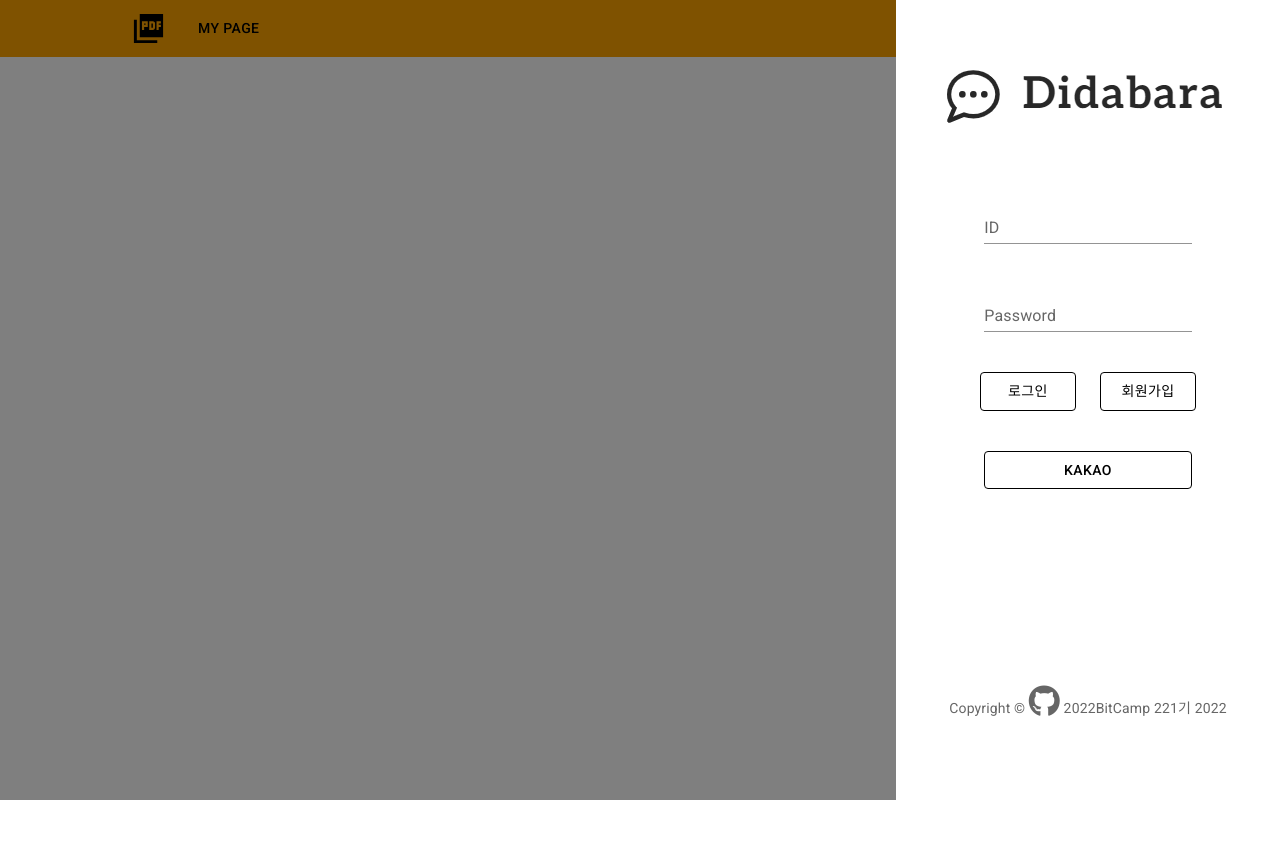
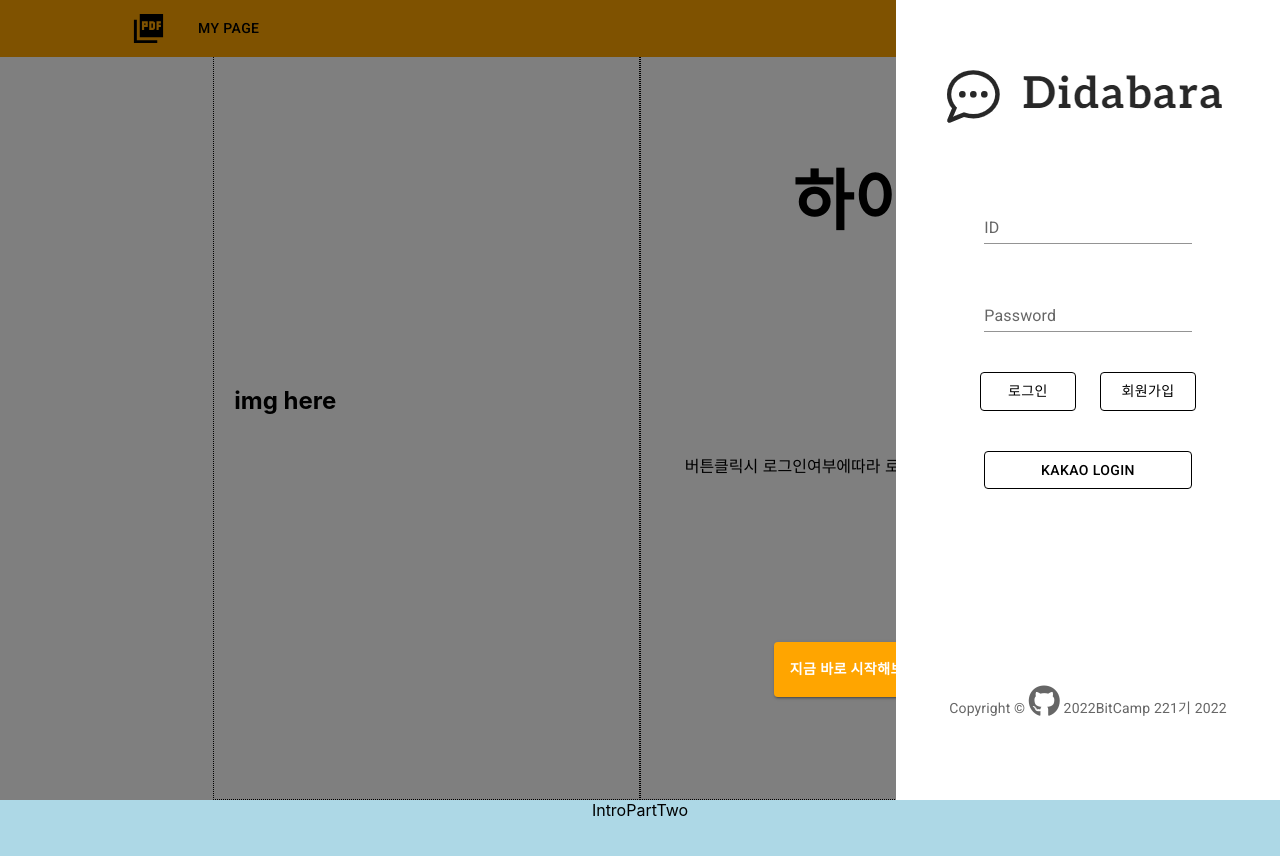
Before and after one commit to akskflwn/DidabaraProject, a React (Create React App) app in the folder didabarafront/react/: page /login in a window 1280 px wide. Shown: the top 856 px of the page. Before the commit the page ends 800 px from the top, so only its background shows below. Built offline with nearby package versions, Linux system fonts and the light colour scheme.

Commit message:
function added on buttons and main page structure grid

```diff
--- /dev/null
+++ b/didabarafront/react/src/components/IntroPartOne.jsx
@@ -0,0 +1,58 @@
+import { Button, Grid } from "@mui/material";
+import React from "react";
+import styled from "styled-components";
+import InfoHardCodingText from "../items/InfoHardCodingText";
+
+const StyledGrid = styled(Grid)`
+  width: 100%;
+  height: 100vh;
+  background-color: white;
+`;
+const StyledInnerGridLeft = styled(Grid)`
+  border: 1px dotted black;
+  display: flex;
+  align-items: center;
+  padding: 20px;
+`;
+const StyledInnerGridRight = styled(Grid)`
+  border: 1px dotted black;
+  display: flex;
+  flex-direction: column;
+  justify-content: center;
+  align-items: center;
+  padding: 20px;
+`;
+const StyledH2 = styled.h2`
+  font: 52px;
+`;
+const StyledButton = styled(Button)`
+  && {
+    color: white;
+    font-weight: bold;
+    height: 55px;
+    background-color: orange;
+    transition: color 0.3s ease-in-out;
+    transition: background-color 0.3s ease-in-out;
+    &:hover {
+      color: black;
+      background-color: white;
+    }
+  }
+`;
+
+function IntroPartOne() {
+  return (
+    <StyledGrid container justifyContent="center" gap={0}>
+      <StyledInnerGridLeft item lg={4} md={5} sm={11} xs={11}>
+        <StyledH2>img here</StyledH2>
+      </StyledInnerGridLeft>
+      <StyledInnerGridRight container item lg={4} md={5} sm={11} xs={11}>
+        <InfoHardCodingText />
+        버튼클릭시 로그인여부에따라 로그인창을 띄우거나
+        <StyledButton variant="contained">지금 바로 시작해보기</StyledButton>
+      </StyledInnerGridRight>
+    </StyledGrid>
+  );
+}
+
+export default IntroPartOne;
--- /dev/null
+++ b/didabarafront/react/src/components/IntroPartTwo.jsx
@@ -0,0 +1,14 @@
+import React from "react";
+import { Grid } from "@mui/material";
+import styled from "styled-components";
+
+const StyledGrid = styled(Grid)`
+  width: 100%;
+  height: 100vh;
+  background-color: lightBlue;
+`;
+function IntroPartTwo() {
+  return <StyledGrid>IntroPartTwo</StyledGrid>;
+}
+
+export default IntroPartTwo;
--- a/didabarafront/react/src/components/LoginInput.jsx
+++ b/didabarafront/react/src/components/LoginInput.jsx
@@ -3,7 +3,7 @@ import { Button, Grid, Input, InputLabel } from "@mui/material";
 import styled from "styled-components";
 import { FormControl } from "@mui/material";
 import { KakaoLoginAPI } from "../config/KakaoApi";
-import { useNavigate } from "react-router-dom";
+import { SendingLoginRequest } from "../config/NormalLoginApi";
 
 const StyledInput = styled(FormControl)`
   && {
@@ -15,7 +15,7 @@ const StyledContainer = styled(Grid)`
     height: 80%;
     min-height: 685px;
     display: flex;
-    align-items: center;
+    /* align-items: center; */
     justify-content: center;
     flex-direction: column;
   }
@@ -34,29 +34,43 @@ const StyledButton = styled(Button)`
     border: black solid 1px;
   }
 `;
+const StyledForm = styled.form`
+  width: 100%;
+  display: flex;
+  flex-direction: column;
+  align-items: center;
+`;
 function LoginInput() {
-  const navi = useNavigate();
   const openKakaoLogin = () => {
     window.open(KakaoLoginAPI, "_blank", "location=0");
+  };
+  const sendLoginRequest = (e) => {
+    e.preventDefault();
+    const data = new FormData(e.target);
+    const username = data.get("username");
+    const password = data.get("password");
+
+    SendingLoginRequest(username, password);
   };
 
   return (
     <StyledContainer container>
+      <StyledForm onSubmit={sendLoginRequest}>
         <StyledGrid item>
           <StyledInput variant="standard">
-          <InputLabel htmlFor="loginId">ID</InputLabel>
-          <Input id="loginId" />
+            <InputLabel htmlFor="username">ID</InputLabel>
+            <Input id="username" name="username" />
           </StyledInput>
         </StyledGrid>
         <StyledGrid item>
           <StyledInput variant="standard">
             <InputLabel htmlFor="password">Password</InputLabel>
-          <Input id="password" />
+            <Input id="password" name="password" />
           </StyledInput>
         </StyledGrid>
         <StyledGrid container item justifyContent="center" gap={3}>
           <Grid item xs={5}>
-          <StyledButton>로그인</StyledButton>
+            <StyledButton type="submit">로그인</StyledButton>
           </Grid>
           <Grid item xs={5}>
             <StyledButton>회원가입</StyledButton>
@@ -65,10 +79,11 @@ function LoginInput() {
         <StyledGrid>
           <Grid item xs={12}>
             <StyledButton style={{ width: "90%" }} onClick={openKakaoLogin}>
-            kakao
+              kakao login
             </StyledButton>
           </Grid>
         </StyledGrid>
+      </StyledForm>
     </StyledContainer>
   );
 }
--- a/didabarafront/react/src/components/Loginform.jsx
+++ b/didabarafront/react/src/components/Loginform.jsx
@@ -20,6 +20,7 @@ const StyledForm = styled(motion.div)`
   position: absolute;
   transform-origin: right;
   min-width: 380px;
+  z-index: 5;
 `;
 
 const Img = styled.img`
@@ -32,17 +33,17 @@ const Img = styled.img`
 
 const loginFormAnimation = {
   start: {
-    scaleX: 0,
+    x: 700,
   },
   show: {
-    scaleX: 1,
+    x: 0,
     transition: {
       duration: 0.5,
       type: "tween",
     },
   },
   exit: {
-    scaleX: 0,
+    x: 700,
     transition: {
       duration: 0.5,
     },
--- a/didabarafront/react/src/config/KakaoApi.js
+++ b/didabarafront/react/src/config/KakaoApi.js
@@ -1,2 +1,12 @@
-export const KakaoLoginAPI =
-  "https://kauth.kakao.com/oauth/authorize?client_id=4af7c95054f7e1d31cff647965678936&redirect_uri=http://192.168.0.187:8080/auth/kakao&response_type=code";
+/**
+ * 카카오 로그인요청 API 키와 주소를 상수로 저장.
+ * -이상돈-
+ */
+const API_KEY = "4af7c95054f7e1d31cff647965678936";
+const REDIRECTION = "http://192.168.0.187:8080/auth/kakao";
+
+/**
+ * 카카오 로그인 요청 주소.
+ * 이용자는 해당 URI 로 이동합니다 (현재 새창띄우기)
+ */
+export const KakaoLoginAPI = `https://kauth.kakao.com/oauth/authorize?client_id=${API_KEY}&redirect_uri=${REDIRECTION}&response_type=code`;
--- /dev/null
+++ b/didabarafront/react/src/config/NormalLoginApi.js
@@ -0,0 +1,23 @@
+import axios from "axios";
+
+/**
+ * 백엔드 서버의 로그인요청 메소드 주소
+ */
+const LOGIN_REQUEST_ADDRESS = "http://192.168.0.187:8080/auth/signin";
+
+/**
+ *
+ * @param {아이디} username
+ * @param {비밀번호} password
+ *
+ */
+export const SendingLoginRequest = (username, password) => {
+  //콘솔창 로그찍어서 보내는 데이터 확인합니다.
+  console.log("데이터 보내는중...", username, password);
+
+  const data = { username: username, password: password };
+  axios
+    .post(LOGIN_REQUEST_ADDRESS, data)
+    .then((res) => console.log(res))
+    .catch((err) => console.log(err));
+};
--- /dev/null
+++ b/didabarafront/react/src/items/InfoHardCodingText.jsx
@@ -0,0 +1,17 @@
+import React from "react";
+import styled from "styled-components";
+
+const H1 = styled.h1`
+  font-size: 66px;
+  font-weight: 700;
+`;
+
+function InfoHardCodingText() {
+  return (
+    <div>
+      <H1>하이</H1>
+    </div>
+  );
+}
+
+export default InfoHardCodingText;
--- a/didabarafront/react/src/pages/Home.jsx
+++ b/didabarafront/react/src/pages/Home.jsx
@@ -2,17 +2,18 @@ import React from "react";
 import { AnimatePresence } from "framer-motion";
 import { useMatch, useNavigate } from "react-router-dom";
 import Loginform from "../components/Loginform";
+import IntroPartOne from "../components/IntroPartOne";
+import IntroPartTwo from "../components/IntroPartTwo";
 
 function Home() {
   const LoginMatch = useMatch("/login");
   const navigate = useNavigate();
 
-  const returnToHome = () => {
-    navigate("/");
-  };
   return (
     <>
       <AnimatePresence>{LoginMatch ? <Loginform /> : null}</AnimatePresence>
+      <IntroPartOne />
+      <IntroPartTwo />
     </>
   );
 }
```
Also changed, not shown: didabarafront/react/src/items/HrizenLine.jsx (added, +28 -0 lines). Lines whose indentation alone changed are shown as unchanged.
